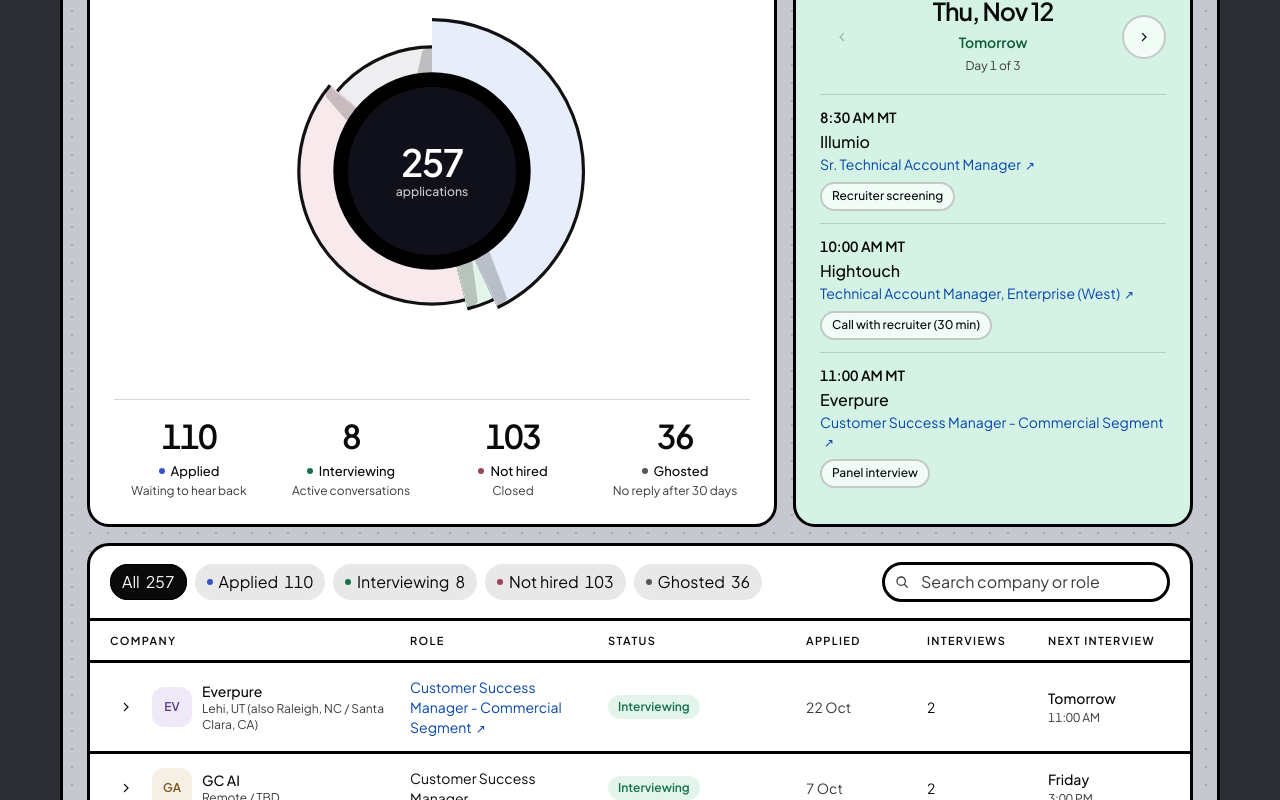
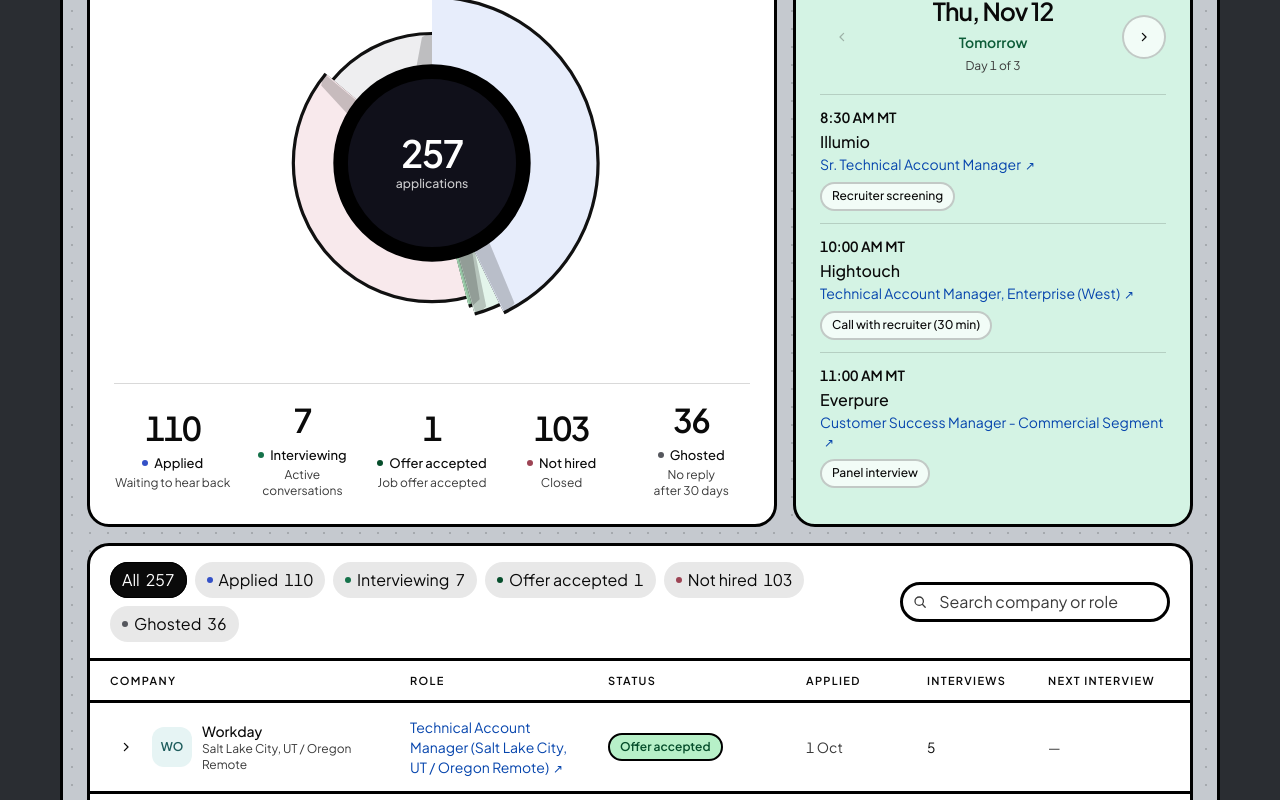
Before and after one commit to LEED337/job-status-board, a React (Vite) app: page / in a window 1280 px wide. Shown: the part 557-1357 px from the top of the page. Built offline with nearby package versions, Linux system fonts and the light colour scheme.

Commit message:
Workday: Offer accepted status + mark Senior TAM offer accepted (#171)
Co-authored-by: Grok Bot <bot@users.noreply.github.com>

```diff
--- a/api/_lib/boardFile.ts
+++ b/api/_lib/boardFile.ts
@@ -1,4 +1,4 @@
-export const STATUSES = ["Applied", "Interviewing", "Not hired", "Ghosted"] as const;
+export const STATUSES = ["Applied", "Interviewing", "Offer accepted", "Not hired", "Ghosted"] as const;
 
 // Older boards used this for applications that were neither interviewing nor closed.
 const LEGACY_APPLIED_STATUS = "Haven't heard back";
@@ -209,7 +209,7 @@ function parseApplication(input: unknown, index: number): Application {
   if (!role) throw new Error(`${where}: role is required.`);
   const status = canonicalStatus(input.status);
   if (!status) {
-    throw new Error(`${where}: status must be Applied, Interviewing, Not hired, or Ghosted.`);
+    throw new Error(`${where}: status must be Applied, Interviewing, Offer accepted, Not hired, or Ghosted.`);
   }
   const appliedOn = typeof input.appliedOn === "string" ? input.appliedOn.trim() : "";
   if (!DATE_ONLY.test(appliedOn)) {
--- a/src/components/StatusPill.tsx
+++ b/src/components/StatusPill.tsx
@@ -5,7 +5,9 @@ export function StatusPill({ status }: { status: ApplicationStatus }) {
   const meta = STATUS_META[status];
   return (
     <span
-      className="inline-flex items-center whitespace-nowrap rounded-full px-2.5 py-1 text-xs font-semibold"
+      className={`inline-flex items-center whitespace-nowrap rounded-full px-2.5 py-1 text-xs font-semibold${
+        status === "Offer accepted" ? " border-2 border-[var(--chip-offer-border)] font-bold" : ""
+      }`}
       style={{ background: meta.chip, color: meta.text }}
     >
       {status}
--- a/src/components/Summary.tsx
+++ b/src/components/Summary.tsx
@@ -620,7 +620,7 @@ export function Summary({ applications, now }: SummaryProps) {
           </div>
         </div>
 
-        <div className="mt-4 grid grid-cols-2 gap-x-1 gap-y-4 border-t border-rule pt-4 sm:mt-5 sm:grid-cols-4 sm:gap-x-3 sm:pt-5">
+        <div className="mt-4 grid grid-cols-2 gap-x-1 gap-y-4 border-t border-rule pt-4 sm:mt-5 sm:grid-cols-5 sm:gap-x-3 sm:pt-5">
           {STATUSES.map((status) => {
             const meta = STATUS_META[status];
             const dim = active !== null && active !== status;
--- a/src/index.css
+++ b/src/index.css
@@ -39,6 +39,9 @@
   --chip-applied-fg: #3451c7;
   --chip-interview-bg: #e3f5eb;
   --chip-interview-fg: #15724a;
+  --chip-offer-bg: #b7f0c8;
+  --chip-offer-fg: #064e2b;
+  --chip-offer-border: #000000;
   --chip-closed-bg: #f8e9ec;
   --chip-closed-fg: #9d4454;
   --chip-ghost-bg: #eeeef0;
@@ -92,6 +95,9 @@ html[data-theme="dark"] {
   --chip-applied-fg: #c9d6ff;
   --chip-interview-bg: #16382b;
   --chip-interview-fg: #b7ebcf;
+  --chip-offer-bg: #14532d;
+  --chip-offer-fg: #dcfce7;
+  --chip-offer-border: #dcfce7;
   --chip-closed-bg: #3f242c;
   --chip-closed-fg: #f6c9d2;
   --chip-ghost-bg: #2e3036;
@@ -261,6 +267,9 @@ select:focus-visible {
     --chip-applied-fg: #3451c7;
     --chip-interview-bg: #e3f5eb;
     --chip-interview-fg: #15724a;
+    --chip-offer-bg: #b7f0c8;
+    --chip-offer-fg: #064e2b;
+    --chip-offer-border: #000000;
     --chip-closed-bg: #f8e9ec;
     --chip-closed-fg: #9d4454;
     --chip-ghost-bg: #eeeef0;
--- a/src/lib/board.ts
+++ b/src/lib/board.ts
@@ -77,10 +77,11 @@ export type Scheduled = {
 };
 
 const STATUS_RANK: Record<ApplicationStatus, number> = {
-  Interviewing: 0,
-  Applied: 1,
-  Ghosted: 2,
-  "Not hired": 3,
+  "Offer accepted": 0,
+  Interviewing: 1,
+  Applied: 2,
+  Ghosted: 3,
+  "Not hired": 4,
 };
 
 /** Applied rows with no upcoming interview roll into Ghosted after this many Denver days. */
--- a/src/lib/status.ts
+++ b/src/lib/status.ts
@@ -22,6 +22,13 @@ export const STATUS_META: Record<
     text: "var(--chip-interview-fg)",
     onDark: "#448e6e",
     caption: "Active conversations",
+  },
+  "Offer accepted": {
+    soft: "#b7f0c8",
+    chip: "var(--chip-offer-bg)",
+    text: "var(--chip-offer-fg)",
+    onDark: "#5fd68a",
+    caption: "Job offer accepted",
   },
   "Not hired": {
     soft: "#f8e9ec",
```
Also changed, not shown: public/data/applications.json.
